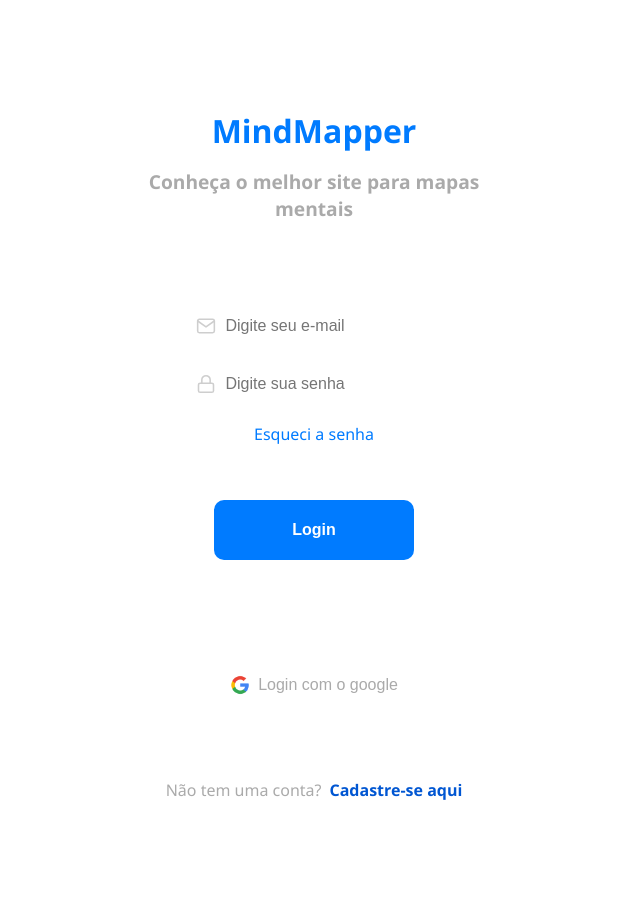
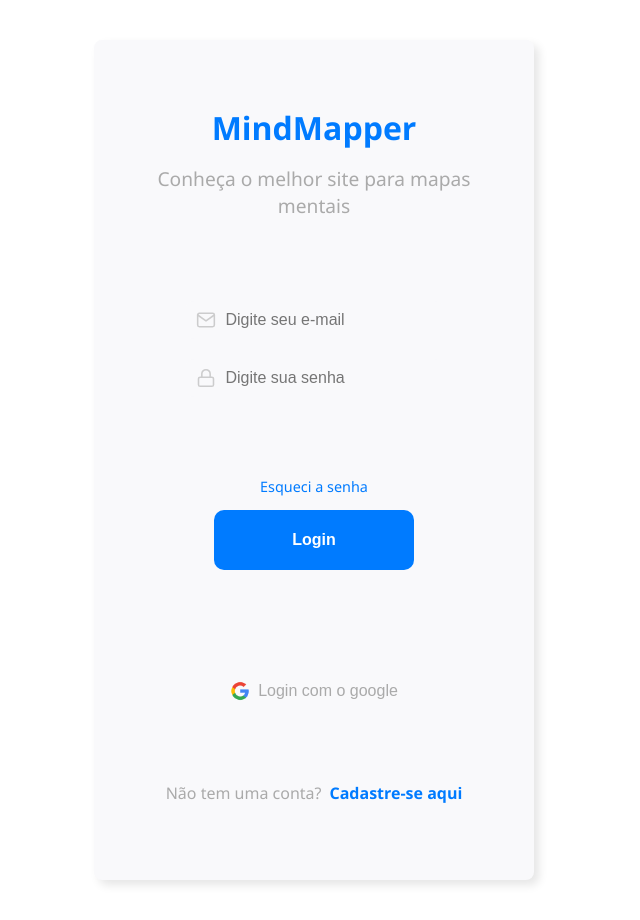
Before and after one commit to yasmin-rocha-4/MindMapper, a React (Vite) app: page /login in a window 1280 px wide. Shown: the whole page, without its empty margins (326-966 px from the left). Built offline with nearby package versions, Linux system fonts and the light colour scheme.

Commit message:
mudança background, adição de hover no botão e mudança no tamanho das letras

```diff
--- a/package.json
+++ b/package.json
@@ -15,12 +15,14 @@
     "react-dom": "^19.0.0",
     "react-icons": "^5.5.0",
     "react-router": "^7.5.3",
-    "react-router-dom": "^7.6.0"
+    "react-router-dom": "^7.6.0",
+    "styled-components": "^6.1.18"
   },
   "devDependencies": {
     "@eslint/js": "^9.21.0",
     "@types/react": "^19.0.10",
     "@types/react-dom": "^19.0.4",
+    "@types/styled-components": "^5.1.34",
     "@vitejs/plugin-react": "^4.3.4",
     "eslint": "^9.21.0",
     "eslint-plugin-react-hooks": "^5.1.0",
--- a/src/App.css
+++ b/src/App.css
@@ -5,6 +5,8 @@
   padding: 2rem;
   text-align: center;
   font-family: 'Segoe UI', sans-serif;
+
+
 }
 
 .logo {
--- a/src/Components/BotaoAcao.tsx
+++ b/src/Components/BotaoAcao.tsx
@@ -1,24 +1,32 @@
 import React from "react";
+import styled from "styled-components";
 interface BotaoAcaoProps{
     comando: string;
     className?: string;
     funcao?: (e: React.FormEvent<Element>) => void | Promise<void>;
 }
+
+const StyledButton = styled.button`
+  background-color: #007bff;
+  color: white;
+  border: none;
+  height: 60px;
+  width: 200px;
+  border-radius: 10px;
+  font-size: 1rem;
+  font-weight: bold;
+  cursor: pointer;
+  transition: background-color 0.3s ease;
+
+  &:hover {
+    background-color: #0056d2;
+  }
+`;
+
 const BotaoAcao: React.FC<BotaoAcaoProps> = props =>{
-    return(<button onClick = {props.funcao} className="btn btn-primary col-12 mx-auto" style={styles.btnCustom}>{props.comando}</button>);
+    return <StyledButton onClick={props.funcao}>{props.comando}</StyledButton>;
 }
-const styles = {
-    btnCustom: {
-        marginTop: "40px",
-        background: "#007bff",
-        color: "white",
-        border: "none",
-        height: "60px",
-        width: "200px",
-        borderRadius: "10px",
-        fontSize: "1rem",
-        fontWeight: "bold"
-      }
-};
+
+
 
 export default BotaoAcao;
--- a/src/css/login.css
+++ b/src/css/login.css
@@ -1,5 +1,5 @@
 .container {
-    background-color: white;
+    background-color:#f9f9fb;
     padding: 20px;
     max-width: 400px;
     margin: 0 auto;
@@ -8,6 +8,7 @@
     display: flex;
     flex-direction: column;
     justify-content: space-evenly;
+    box-shadow: 5px 5px 10px rgba(0,0,0,0.1) ;
   }
 
 
@@ -21,13 +22,17 @@
   .cabecalho h2 {
     font-size: 1.2rem;
     color: #aaa;
-    margin-bottom: 1rem;
+    margin: 1rem;
+    font-weight: lighter;
   }
 
   .form-container {
     padding: 20px;
     max-width: 400px;
     margin: 0 auto;
+    border: none;
+    border-radius: 10px;
+
   }
 
   .form-floating {
@@ -50,10 +55,11 @@
   }
 
   .forgot-password {
-    font-size: 1rem;
+    font-size: 0.9rem;
     color: #007bff;
     cursor: pointer;
-    margin-bottom: 15px;
+    margin-top: 80px;
+
   }
 
   .botao-comando {
@@ -84,6 +90,7 @@
     border-radius: 8px;
     border: none;
     font-size: 1rem;
+    background-color: #f9f9fb;
   }
 
   .input-container img {
--- a/src/css/trocarPaginaLogin.css
+++ b/src/css/trocarPaginaLogin.css
@@ -14,7 +14,7 @@
   }
 
   .trocar-pagina a {
-    color:#0056d2; /* Cor verde do botão e força a aplicação */
+    color:#007bff;
     text-decoration: none;
     font-weight: bold;
   }
```
Also changed, not shown: src/css/botao.css (added), 1 other file (tests, documents, lock files or other folders).
